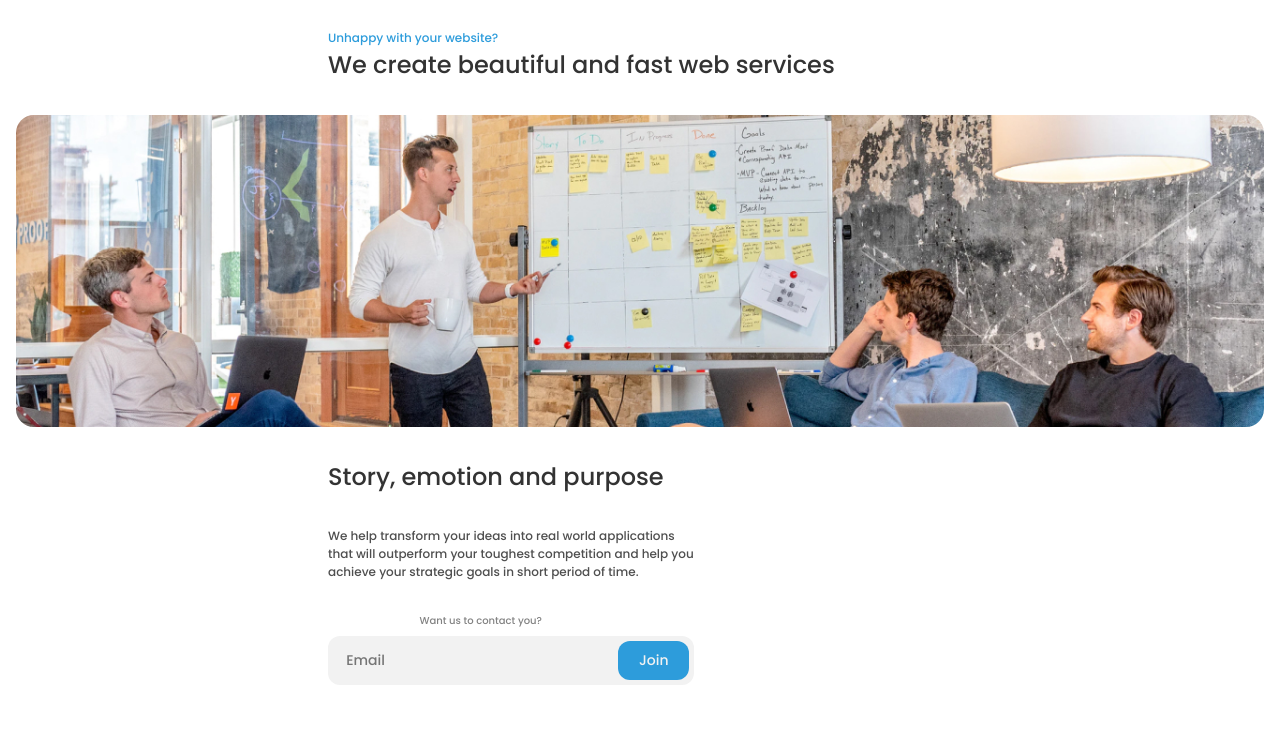
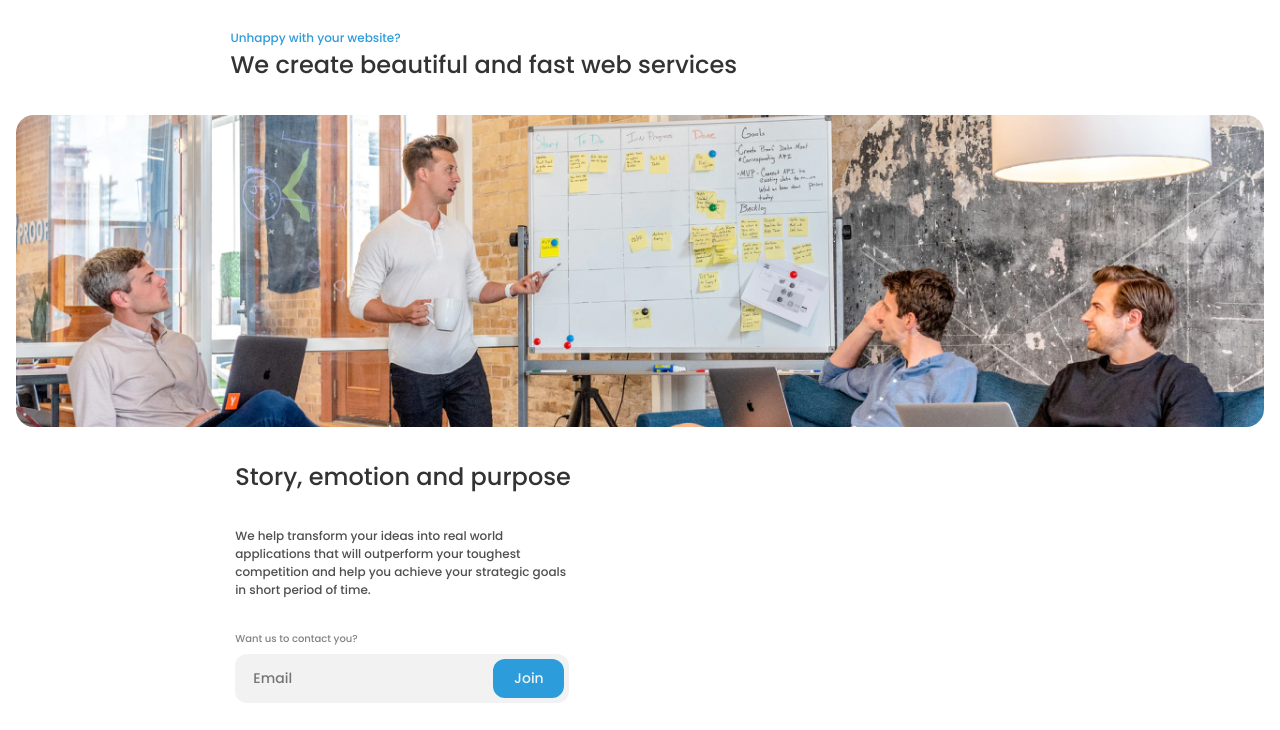
Before and after one commit to houssam-developer/edit-homepage, a plain HTML site: page index.html in a window 1280 px wide. Shown: the part 55-785 px from the top of the page. Drawn offline with Linux system fonts and the light colour scheme.

Commit message:
style: fix ration image on mobile

```diff
--- a/scss/_page.scss
+++ b/scss/_page.scss
@@ -83,14 +83,24 @@ main {
 	flex-direction: column;
 	gap: 2em;
 
+	& > * {
+		padding-left: 1rem;
+
+		@media screen and (min-width: 768px) {
+			padding-left: 2rem;
+		}
+	}
+
 	h1, h2, h3, p, input[type="submit"] {
 		font-family: 'Poppins', sans-serif;
 		letter-spacing: 0em;
 		font-weight: 500;
 		text-align: left;
+	}
 
+	h1, h2, p, input[type="submit"] {
 		@media screen and (min-width: 768px) {
-			margin-left: 25%;
+			margin-left: 15%;
 		}
 	}
 
@@ -113,7 +123,8 @@ main {
 		height: 0;
 		padding-bottom: 56.25%;
 
-		@media screen and (min-width: 768px) {
+		@media screen and (min-width: 350px) {
+			min-height: 145px;
 			padding-bottom: 25%;
 		}
 
@@ -150,7 +161,7 @@ main {
 		max-width: 366px;
 
 		@media screen and (min-width: 768px) {
-			margin-left: 25%;
+			margin-left: 15%;
 		}
 
 		h3 {
```
Also changed, not shown: assets/style.css, 1 other file.
